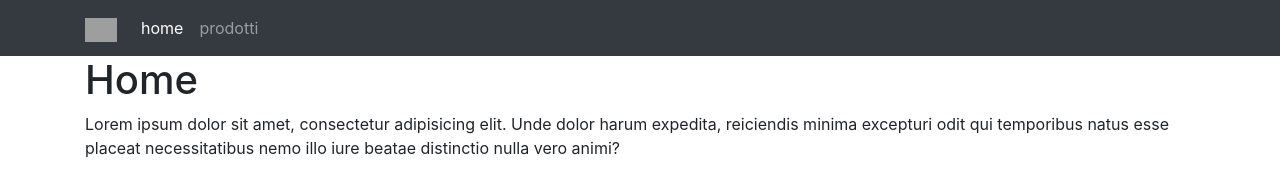
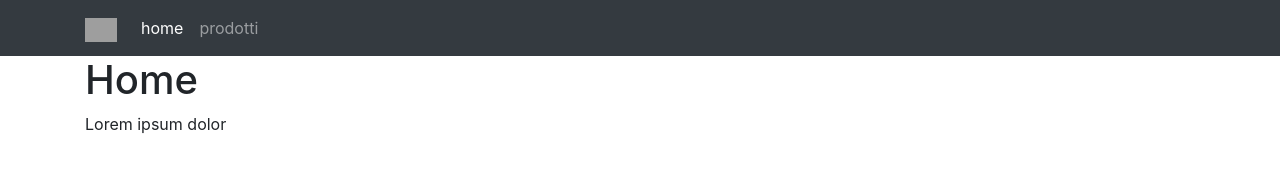
Before and after one commit to alessandrostassano/prova_bootstrap, a plain HTML site: page home.html in a window 1280 px wide. Drawn offline with nearby package versions, Linux system fonts and the light colour scheme; grey boxes are pictures that could not be loaded.

Commit message:
Diminuzione testo

```diff
--- a/home.html
+++ b/home.html
@@ -37,8 +37,7 @@
 
     <div class="container">
         <h1>Home</h1>
-        Lorem ipsum dolor sit amet, consectetur adipisicing elit. Unde dolor harum expedita, reiciendis minima excepturi
-        odit qui temporibus natus esse placeat necessitatibus nemo illo iure beatae distinctio nulla vero animi?
+        Lorem ipsum dolor
 
 
     </div>
```
